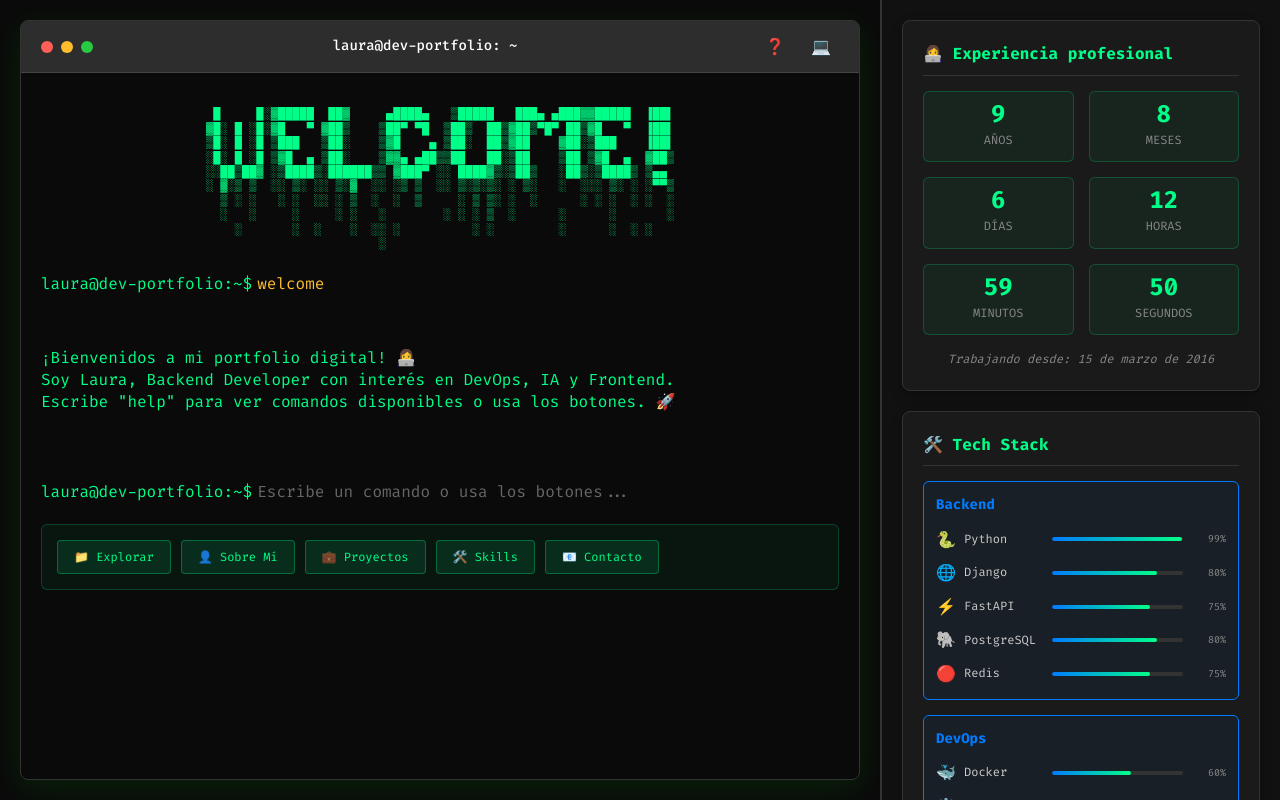
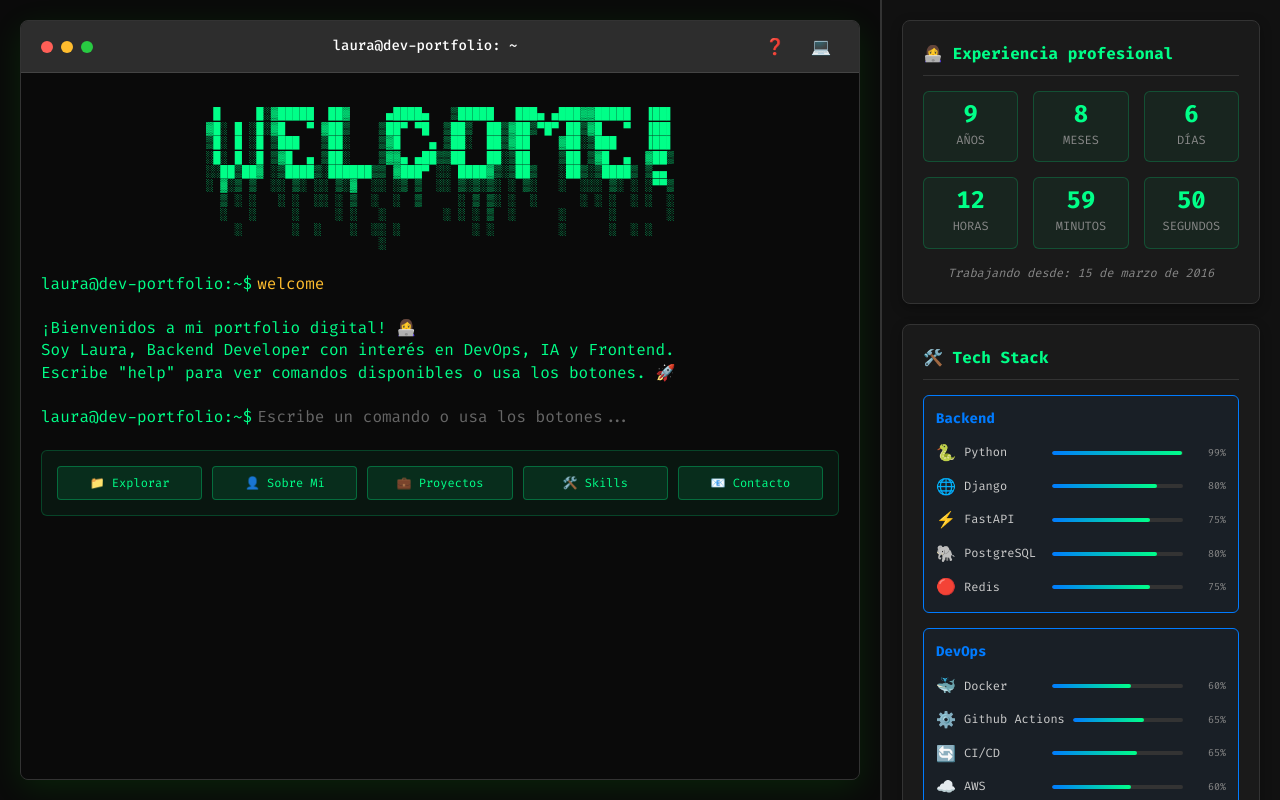
Before and after one commit to LMPombar/lmp_web, a Vue app: page / in a window 1280 px wide. Built offline with nearby package versions, Linux system fonts and the light colour scheme.

Commit message:
fixing css

```diff
--- a/src/components/Sidebar/TimeCounter.vue
+++ b/src/components/Sidebar/TimeCounter.vue
@@ -117,9 +117,9 @@ export default {
 /* Experience Widget */
 .experience-counter {
   display: grid;
-  grid-template-columns: repeat(2, 1fr);
+  grid-template-columns: repeat(3, 1fr);
   gap: 15px;
-  margin-bottom: 15px;
+  margin-bottom: 15px !important;
 }
 
 .experience-item {
--- a/src/components/TerminalPortfolio.vue
+++ b/src/components/TerminalPortfolio.vue
@@ -652,7 +652,7 @@ export default {
 
 .command-line {
   color: #fff;
-  margin-bottom: 5px;
+  margin-bottom: 5px !important;
 }
 
 .prompt {
@@ -662,7 +662,7 @@ export default {
 
 .command {
   color: #ffbd2e;
-  margin-left: 5px;
+  margin-left: 5px !important;
 }
 
 .typing-cursor {
@@ -677,8 +677,7 @@ export default {
 
 .command-output {
   color: #ccc;
-  margin-left: 0;
-  white-space: pre-line;
+  margin: 20px 0 !important;
   font-family: inherit;
   line-height: 1.4;
 }
@@ -703,7 +702,7 @@ export default {
   font-size: 16px;
   outline: none;
   flex: 1;
-  margin-left: 5px;
+  margin-left: 5px !important;
 }
 
 .command-input::placeholder {
@@ -712,7 +711,7 @@ export default {
 
 .quick-actions {
   display: flex;
-  flex-wrap: wrap;
+  flex-direction: row;
   gap: 10px;
   margin: 20px 0;
   padding: 15px;
@@ -722,6 +721,8 @@ export default {
 }
 
 .quick-btn {
+  flex: 1 1 0;
+  width: 100%;
   background: rgba(0, 255, 136, 0.1);
   border: 1px solid rgba(0, 255, 136, 0.3);
   color: #00ff88;
@@ -731,6 +732,7 @@ export default {
   font-family: inherit;
   font-size: 12px;
   transition: all 0.3s;
+  text-align: center;
 }
 
 .quick-btn:hover {
```
